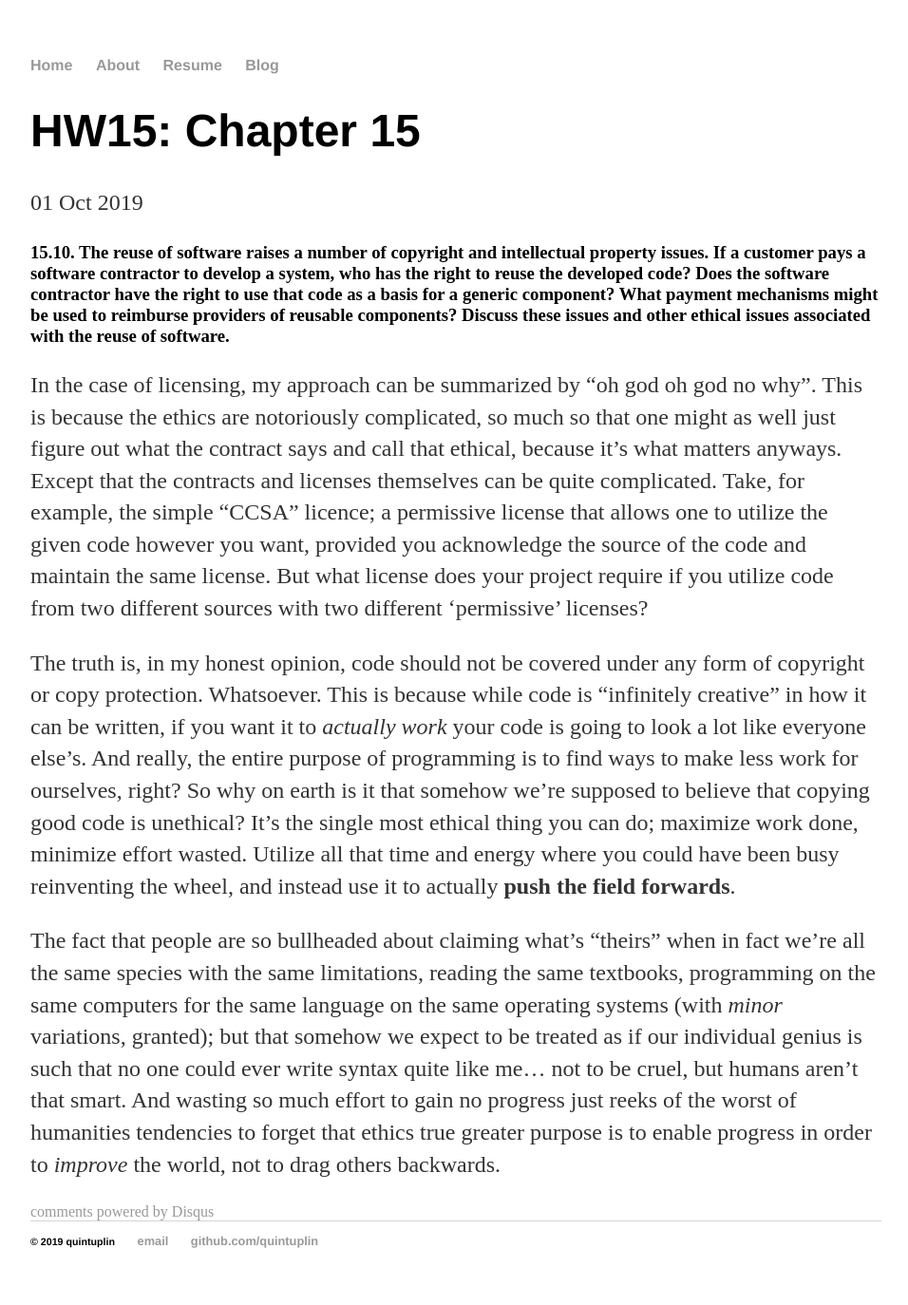
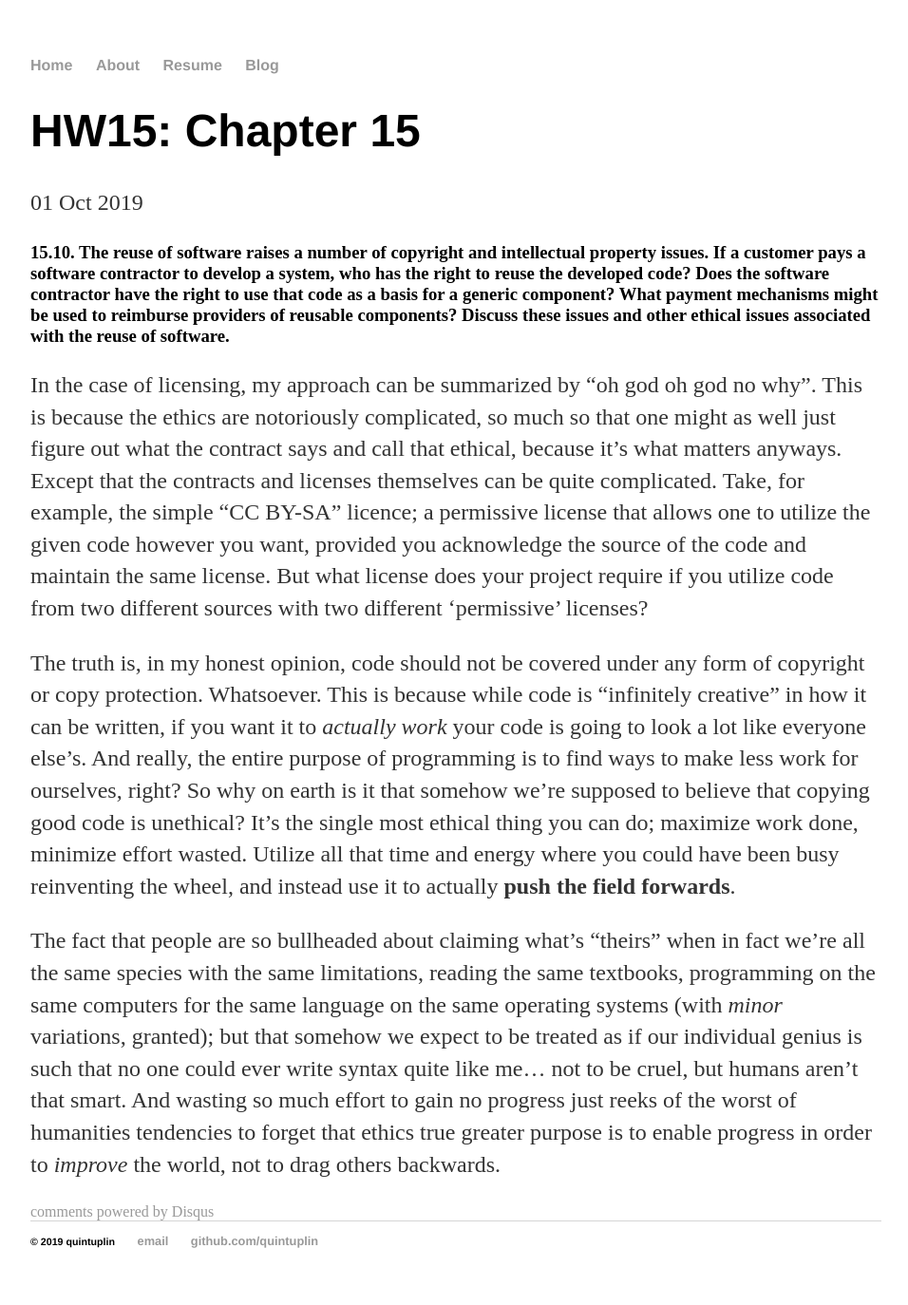
Before and after one commit to Quintuplin/quintuplin.github.io, a Jekyll site: the page built from _posts/2019-10-01-Chapter-15.md, in a window 1280 px wide. Shown: the whole page at 95% size, without its empty margins (160-1116 px from the left). Built offline with Jekyll 4.4.1, drawn with Linux system fonts in a browser that asks for light colours; comment, search, counter and statistics services are not loaded.

Commit message:
Update 2019-10-01-Chapter-15.md

```diff
--- a/_posts/2019-10-01-Chapter-15.md
+++ b/_posts/2019-10-01-Chapter-15.md
@@ -6,7 +6,7 @@
 
 ### 15.10. The reuse of software raises a number of copyright and intellectual property issues. If a customer pays a software contractor to develop a system, who has the right to reuse the developed code? Does the software contractor have the right to use that code as a basis for a generic component? What payment mechanisms might be used to reimburse providers of reusable components? Discuss these issues and other ethical issues associated with the reuse of software.
 
-In the case of licensing, my approach can be summarized by "oh god oh god no why". This is because the ethics are notoriously complicated, so much so that one might as well just figure out what the contract says and call that ethical, because it's what matters anyways. Except that the contracts and licenses themselves can be quite complicated. Take, for example, the simple "CCSA" licence; a permissive license that allows one to utilize the given code however you want, provided you acknowledge the source of the code and maintain the same license. But what license does your project require if you utilize code from two different sources with two different 'permissive' licenses?
+In the case of licensing, my approach can be summarized by "oh god oh god no why". This is because the ethics are notoriously complicated, so much so that one might as well just figure out what the contract says and call that ethical, because it's what matters anyways. Except that the contracts and licenses themselves can be quite complicated. Take, for example, the simple "CC BY-SA" licence; a permissive license that allows one to utilize the given code however you want, provided you acknowledge the source of the code and maintain the same license. But what license does your project require if you utilize code from two different sources with two different 'permissive' licenses?
 
 The truth is, in my honest opinion, code should not be covered under any form of copyright or copy protection. Whatsoever. This is because while code is "infinitely creative" in how it can be written, if you want it to *actually work* your code is going to look a lot like everyone else's. And really, the entire purpose of programming is to find ways to make less work for ourselves, right? So why on earth is it that somehow we're supposed to believe that copying good code is unethical? It's the single most ethical thing you can do; maximize work done, minimize effort wasted. Utilize all that time and energy where you could have been busy reinventing the wheel, and instead use it to actually **push the field forwards**.
 
```
